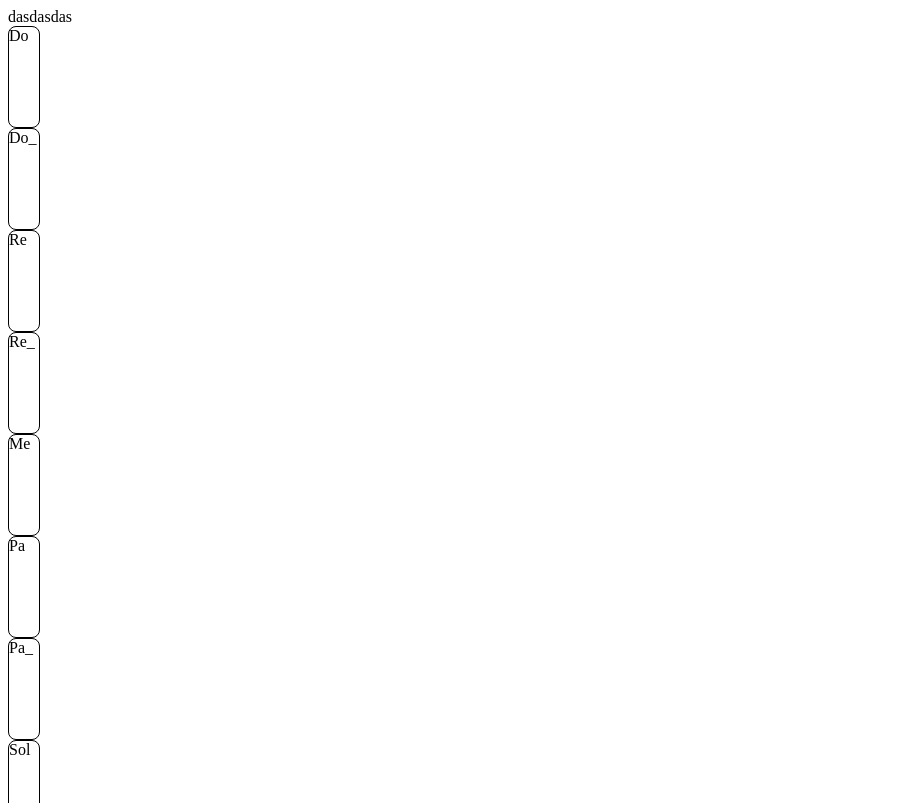
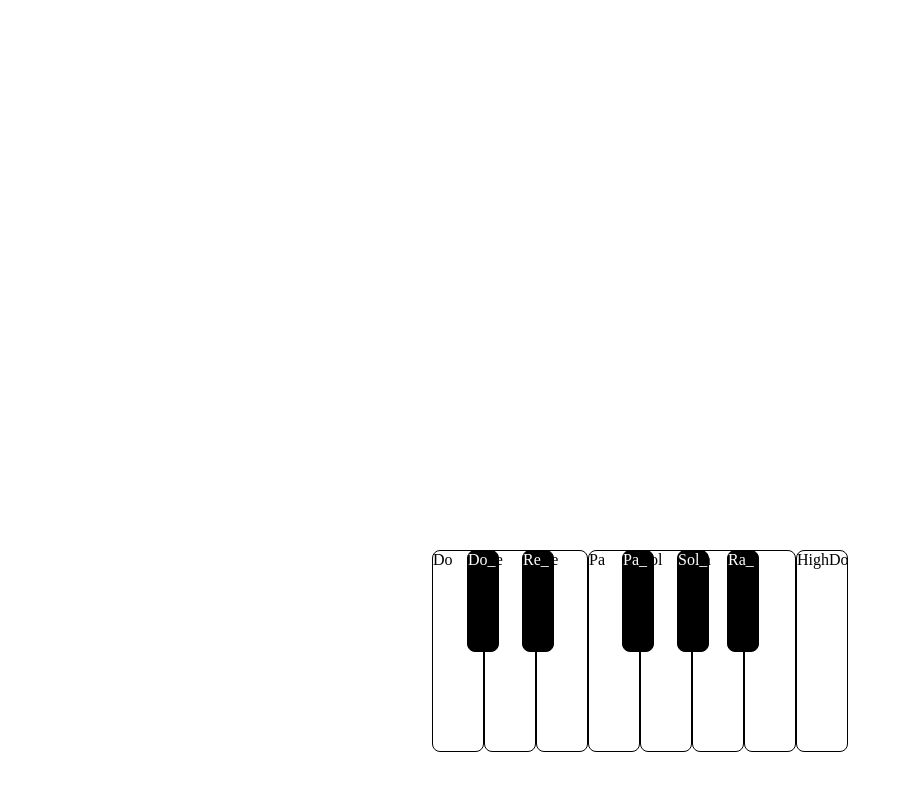
Before and after one commit to kigpand/piano-with-threeJS, a website built with webpack: page index.html in a window 1280 px wide. Shown: the top 803 px of the page, without its empty margins (0-903 px from the left). Built offline with nearby package versions, Linux system fonts and the light colour scheme.

Commit message:
전체 paino event 등록

```diff
--- a/src/components/Element/KeyBoardElement.ts
+++ b/src/components/Element/KeyBoardElement.ts
@@ -3,7 +3,7 @@ export default class KeyBoardElement {
 
     constructor(name: string, parent: HTMLElement) {
         this.element = document.createElement('div');
-        this.element.className = 'keyboard';
+        this.element.className = name.lastIndexOf('_') === -1 ? 'keyboard' : `keyboard${name}`;
         this.element.innerText = name;
 
         parent.appendChild(this.element);
--- a/src/components/Keyboard/keyboard.ts
+++ b/src/components/Keyboard/keyboard.ts
@@ -59,6 +59,10 @@ export default class KeyBoard extends KeyBoardElement{
     }
 
     play() {
+        this.element.style.backgroundColor = 'pink';
+        setTimeout(() => {
+            this.element.style.backgroundColor = this.name.lastIndexOf('_') === -1 ? 'white' : 'black';
+        }, 500);
         const music = this.makeAudio(this.name);
         music.play();
     }
--- a/src/components/PainoBody/PainoBody.ts
+++ b/src/components/PainoBody/PainoBody.ts
@@ -9,7 +9,7 @@ export default class PainoBody {
         this.paino.className = 'paino';
         this.keyboardList = [];
 
-        document.body.appendChild(this.paino);
+        document.querySelector('.container').appendChild(this.paino);
     }
 
     init() {
--- a/src/main.ts
+++ b/src/main.ts
@@ -2,9 +2,6 @@ import PainoBody from './components/PainoBody/PainoBody';
 import './styles/style.css';
 
 function test() {
-    const container = document.querySelector('.container');
-    container.innerHTML = 'dasdasdas';
-
     const paino = new PainoBody();
     paino.init();
 
@@ -12,7 +9,29 @@ function test() {
         if (e.key === 'a') {
             paino.getKeyBoard('Do').play();
         } else if (e.key === 's') {
+            paino.getKeyBoard('Do_').play();
+        } else if (e.key === 'd') {
             paino.getKeyBoard('Re').play();
+        } else if (e.key === 'f') {
+            paino.getKeyBoard('Re_').play();
+        } else if (e.key === 'g') {
+            paino.getKeyBoard('Me').play();
+        } else if (e.key === 'h') {
+            paino.getKeyBoard('Pa').play();
+        } else if (e.key === 'j') {
+            paino.getKeyBoard('Pa_').play();
+        } else if (e.key === 'k') {
+            paino.getKeyBoard('Sol').play();
+        } else if (e.key === 'l') {
+            paino.getKeyBoard('Sol_').play();
+        } else if (e.key === ';') {
+            paino.getKeyBoard('Ra').play();
+        } else if (e.key === 'p') {
+            paino.getKeyBoard('Ra_').play();
+        } else if (e.key === '[') {
+            paino.getKeyBoard('Si').play();
+        } else if (e.key === ']') {
+            paino.getKeyBoard('HighDo').play();
         }
     });
 }
--- a/src/styles/style.css
+++ b/src/styles/style.css
@@ -1,6 +1,59 @@
+body {
+    margin: 0;
+}
+
+.container {
+    width: 100vw;
+    height: 100vh;
+    display: flex;
+    align-items: flex-end;
+    justify-content: center;
+}
+
+.paino {
+    display: flex;
+    position: relative;
+}
+
 .keyboard {
+    background-color: white;
+    width: 50px;
+    height: 200px;
+    border: 1px solid black;
+    border-radius: 8px;
+    margin-bottom: 3rem;
+}
+
+.keyboardDo_,
+.keyboardRe_,
+.keyboardPa_,
+.keyboardSol_,
+.keyboardRa_{
+    position: absolute;
     width: 30px;
     height: 100px;
+    background-color: black;
+    color:white;
     border: 1px solid black;
     border-radius: 8px;
 }
+
+.keyboardDo_ {
+    left: 35px;
+}
+
+.keyboardRe_ {
+    left: 90px;
+}
+
+.keyboardPa_ {
+    left: 190px;
+}
+
+.keyboardSol_ {
+    left: 245px;
+}
+
+.keyboardRa_ {
+    left: 295px;
+}
```
